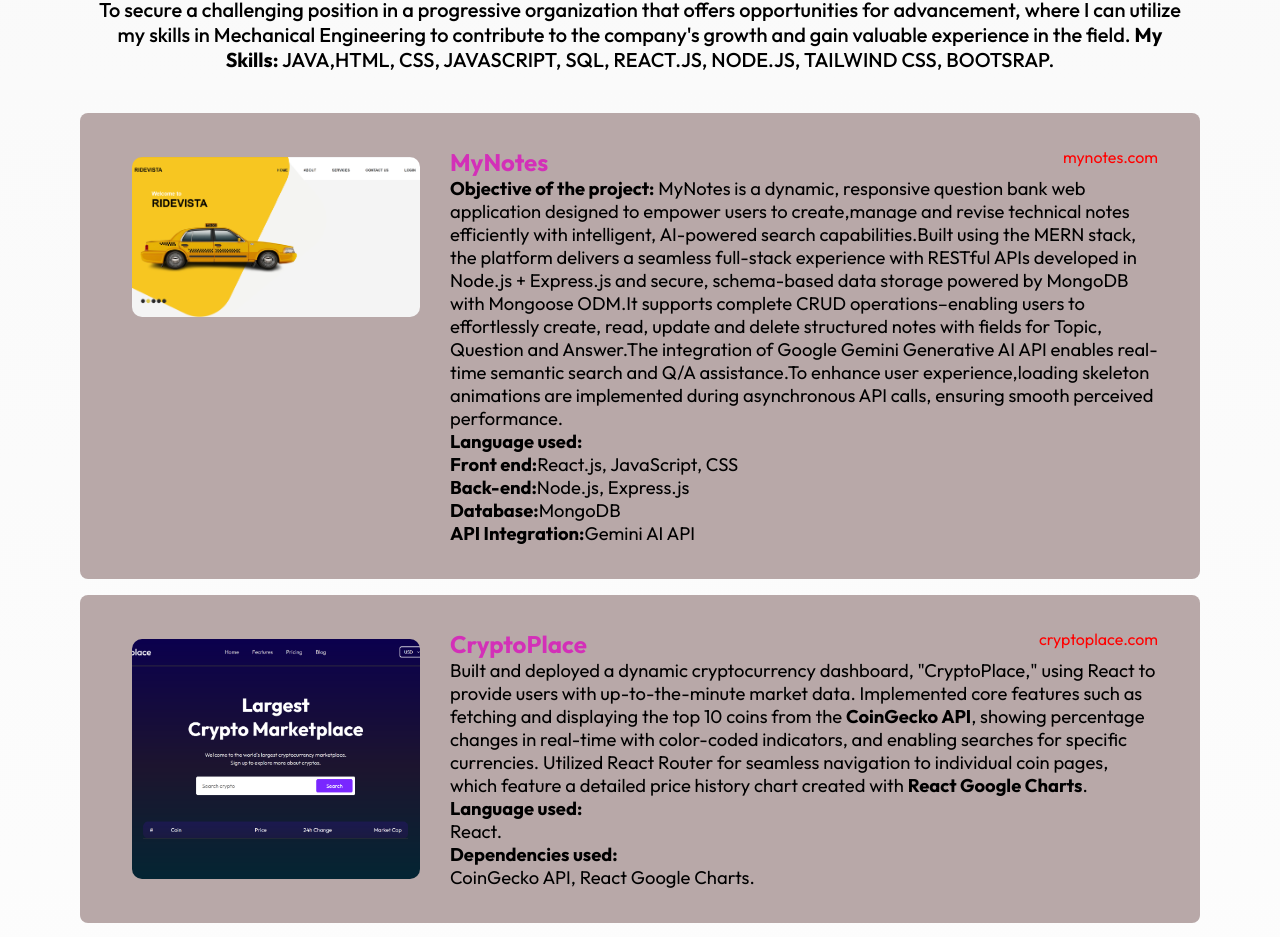
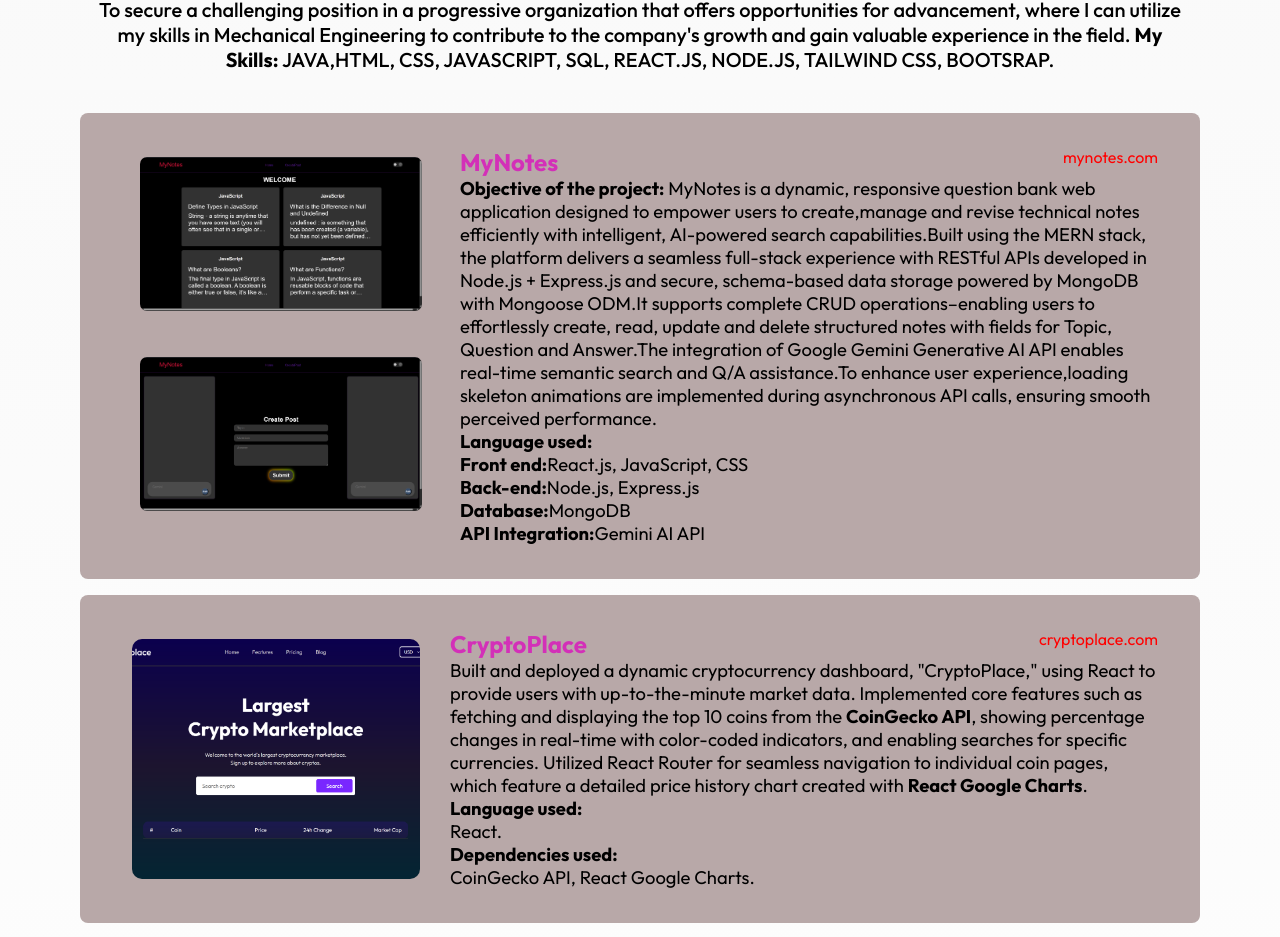
Before and after one commit to AbhinavAcharya07/MyPortfolio, a React (Vite) app: page / in a window 1280 px wide. Shown: the part 1877-2814 px from the top of the page. Built offline with nearby package versions, Linux system fonts and the light colour scheme.

Commit message:
added images of project 1

```diff
--- a/src/Project/Project.css
+++ b/src/Project/Project.css
@@ -1,4 +1,4 @@
-#project{
+#project {
   overflow: hidden;
   width: 100vw;
   max-width: 100rem;
@@ -9,13 +9,13 @@
   text-align: center;
   margin: 0 auto;
 }
-.ProjectTextWhite{
+.ProjectTextWhite {
   font-weight: 500;
   font-size: 1.25rem;
   max-width: 85%;
   padding: 0.1rem 0.05rem;
 }
-.ProjectTextBlack{
+.ProjectTextBlack {
   font-weight: 500;
   font-size: 1.25rem;
   max-width: 85%;
@@ -27,7 +27,7 @@
   max-width: 90%;
   text-align: left;
 }
-.projectBarWhite{
+.projectBarWhite {
   height: auto;
   display: flex;
   margin: 1rem;
@@ -35,7 +35,7 @@
   border-radius: 0.5rem;
   background: rgb(184, 168, 168);
 }
-.projectBarBlack{
+.projectBarBlack {
   height: auto;
   display: flex;
   margin: 1rem;
@@ -43,13 +43,27 @@
   border-radius: 0.5rem;
   background: rgb(50, 50, 50);
 }
+.project1Imgs {
+  display: flex;
+  flex-direction: column;
+  justify-content: center;
+  align-items: center;
+  object-fit: cover;
+  height: 24rem;
+  width: 36rem;
+  align-items: center;
+  margin: 5px;
+  /* margin: 20px 20px 20px 20px;
+  border-radius: 10px;*/
+}
 .projectImg1 {
   object-fit: cover;
-height: 10rem;
+  height: 12rem;
   width: 18rem;
   align-items: center;
   margin: 20px 20px 20px 20px;
   border-radius: 10px;
+  padding: 3px;
 }
 .projectImg2 {
   object-fit: cover;
@@ -77,20 +91,19 @@
   font-size: 1rem;
   font-weight: 400;
 }
-#projectTextWhiteHead{
+#projectTextWhiteHead {
   color: rgb(211, 48, 184);
 }
-#projectTextBlackHead{
-     color: rgba(220, 20,60);
+#projectTextBlackHead {
+  color: rgba(220, 20, 60);
 }
-#projectTextWhiteSpan{
+#projectTextWhiteSpan {
   color: black;
   font-size: 1.15rem;
   font-weight: 400;
-
 }
-#projectTextBlackSpan{
-color:white;
+#projectTextBlackSpan {
+  color: white;
   font-size: 1.15rem;
   font-weight: 400;
 }
--- a/src/Project/Project1.jsx
+++ b/src/Project/Project1.jsx
@@ -1,6 +1,7 @@
 import React from "react";
 import "./Project.css";
-import rideVista from "../assets/rideVista.png";
+import myNotes1 from "../assets/myNotes1.png";
+import myNotes from "../assets/myNotes.png";
 import { motion } from "motion/react";
 const Project1 = (props) => {
   return (
@@ -18,7 +19,11 @@
       }}
       className={props.projectBar}
     >
-      <img src={rideVista} alt="" className="projectImg1" />
+      {" "}
+      <div className="project1Imgs">
+        <img src={myNotes1} alt="" className="projectImg1" />
+        <img src={myNotes} alt="" className="projectImg1" />
+      </div>
       <div className={props.projectText}>
         <div style={{ display: "flex", justifyContent: "space-between" }}>
           <h1 id={props.projectTextHead}>MyNotes</h1>
```
Also changed, not shown: src/assets/myNotes.png (added), src/assets/myNotes1.png (added). Lines whose indentation alone changed are shown as unchanged.
